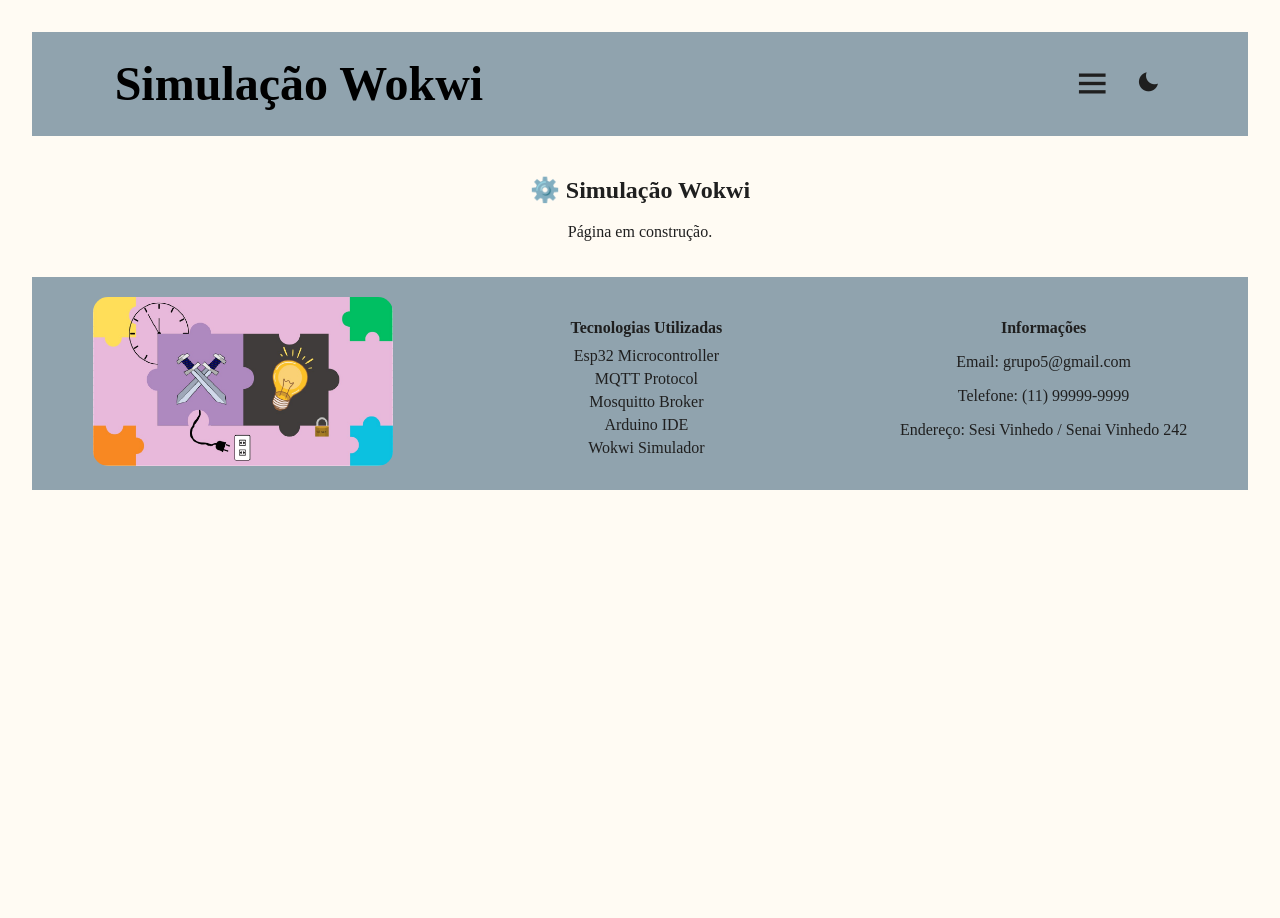
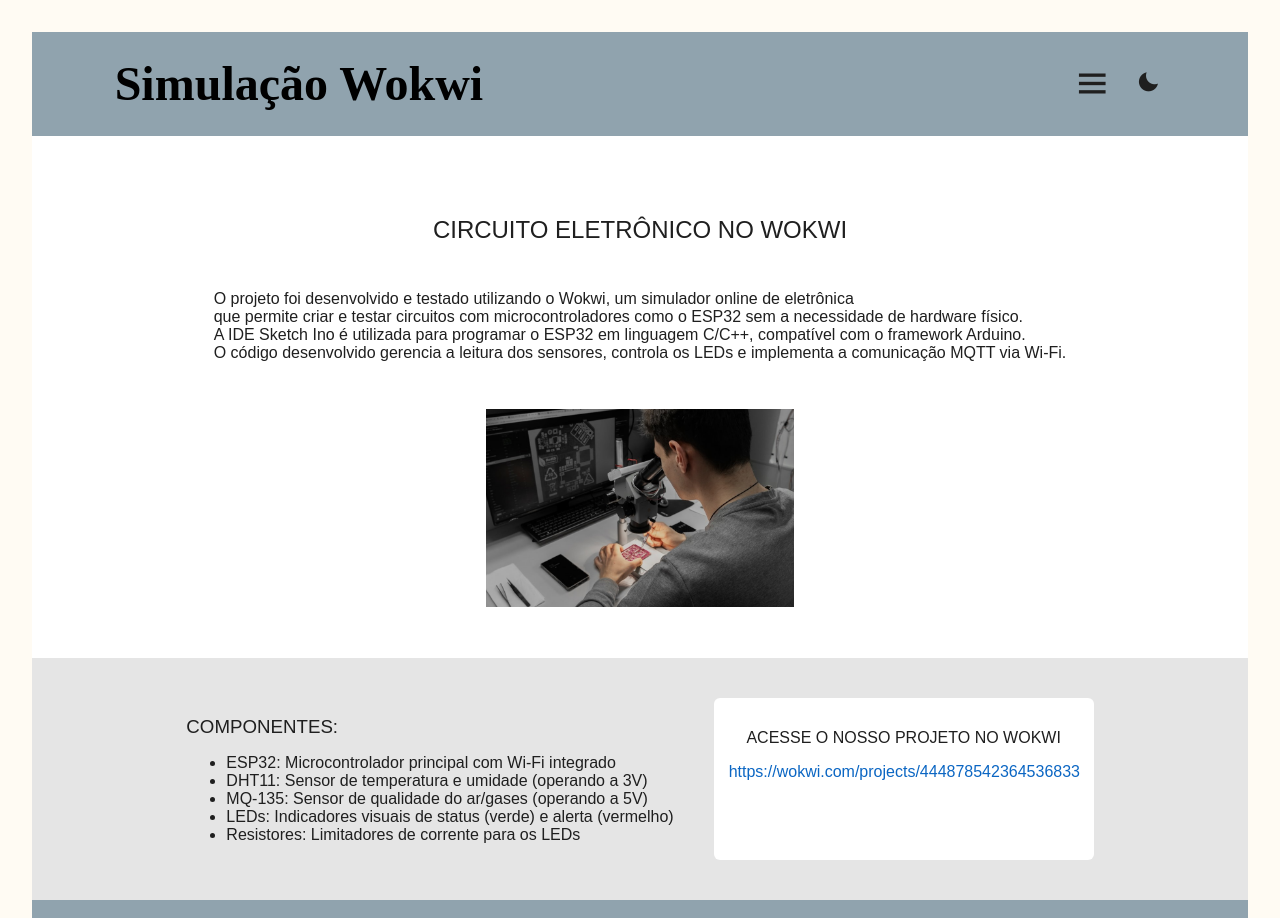
Before and after one commit to Matheus2570/Site-Projeto-IOT, a React (Vite) app: page /simulacao-wokwi in a window 1280 px wide. Shown: the top 918 px of the page. Before the commit the page ends 800 px from the top, so only its background shows below. Built offline with nearby package versions, Linux system fonts and the light colour scheme.

Commit message:
dia 22/10

```diff
--- a/src/pages/simulacaoWokwi.jsx
+++ b/src/pages/simulacaoWokwi.jsx
@@ -1,11 +1,102 @@
 import React from "react";
+import ImagemWokwi from "../assets/imagemIlustrativaWokwi.jpeg";
 
 function SimulacaoWokwi() {
   return (
-    <div style={{ padding: "20px", textAlign: "center" }}>
-      <h2>⚙️ Simulação Wokwi</h2>
-      <p>Página em construção.</p>
+    <div style={{ fontFamily: "Arial, sans-serif", backgroundColor: "#e5e5e5" }}>
+      {/* Cabeçalho */}
+
+  {/* Seção do circuito */}
+      <div
+        style={{
+          backgroundColor: "white",
+          padding: "40px 20px",
+          textAlign: "center",
+          padding: "60px",
+        }}
+      >
+        <h2 style={{ fontWeight: "300", marginBottom: "30px" }}>
+          CIRCUITO ELETRÔNICO NO WOKWI
+        </h2>
+
+        <div
+          style={{
+            display: "flex",
+            flexWrap: "wrap",
+            justifyContent: "center",
+            gap: "40px",
+          }}
+        >
+          {/* Linhas de texto */}
+          <div style={{ textAlign: "left" }}>
+  <p>
+    O projeto foi desenvolvido e testado utilizando o Wokwi, um simulador online de eletrônica <br></br>
+    que permite criar e testar circuitos com microcontroladores como o ESP32 sem a necessidade de hardware físico.<br />
+    A IDE Sketch Ino é utilizada para programar o ESP32 em linguagem C/C++, compatível com o framework Arduino.<br />
+    O código desenvolvido gerencia a leitura dos sensores, controla os LEDs e implementa a comunicação MQTT via Wi-Fi.
+  </p>
+</div>
+
+          {/* Espaço da imagem */}
+          <div style={{
+  width: "280px",
+  height: "180px",
+  display: "flex",
+  justifyContent: "center",
+  alignItems: "center",
+}}>
+  <img src= {ImagemWokwi} style={{ width: "110%", height: "110%", objectFit: "cover" }} />
+</div>
+        </div>
+      </div>
+
+      {/* Seção dos componentes */}
+      <div
+        style={{
+          padding: "40px 20px",
+          display: "flex",
+          flexWrap: "wrap",
+          justifyContent: "center",
+          gap: "40px",
+        }}
+      >
+        <div style={{ textAlign: "left" }}>
+          <h3 style={{ fontWeight: "300", marginBottom: "10px" }}>
+            COMPONENTES:
+          </h3>
+          <ul>
+            <li>ESP32: Microcontrolador principal com Wi-Fi integrado</li>
+            <li>DHT11: Sensor de temperatura e umidade (operando a 3V)</li>
+            <li>MQ-135: Sensor de qualidade do ar/gases (operando a 5V)</li>
+            <li>LEDs: Indicadores visuais de status (verde) e alerta (vermelho)</li>
+            <li>Resistores: Limitadores de corrente para os LEDs</li>
+          </ul>
+        </div>
+
+        {/* Link do projeto */}
+        <div
+          style={{
+            backgroundColor: "white",
+            padding: "15px",
+            borderRadius: "6px",
+            textAlign: "center",
+            maxWidth: "350px",
+          }}
+        >
+          <p>ACESSE O NOSSO PROJETO NO WOKWI</p>
+          <a
+            href="https://wokwi.com/projects/444878542364536833"
+            target="_blank"
+            rel="noopener noreferrer"
+            style={{ color: "#0b66c3", textDecoration: "none" }}
+          >
+          https://wokwi.com/projects/444878542364536833
+          </a>
+        </div>
+      </div>
     </div>
+
+
   );
 }
 
```
Also changed, not shown: src/assets/imagemIlustrativaWokwi.jpeg (added).
